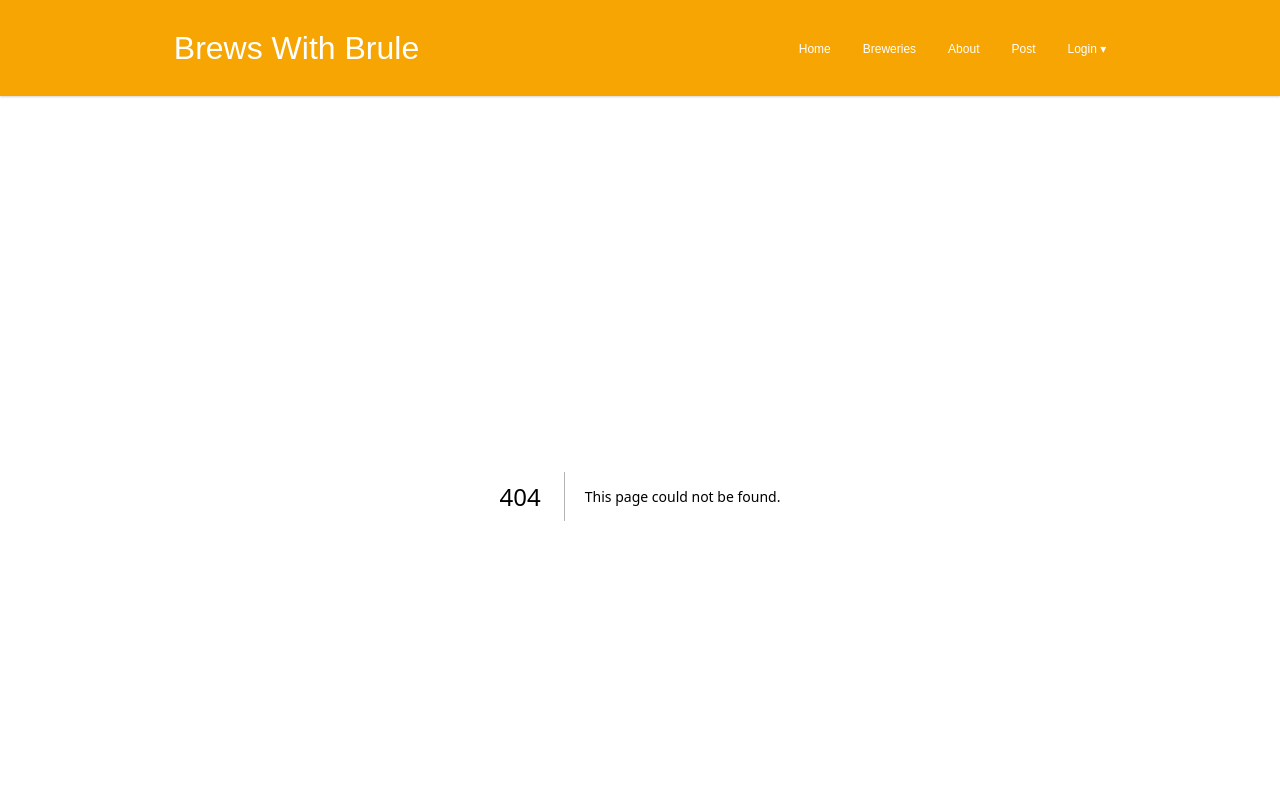
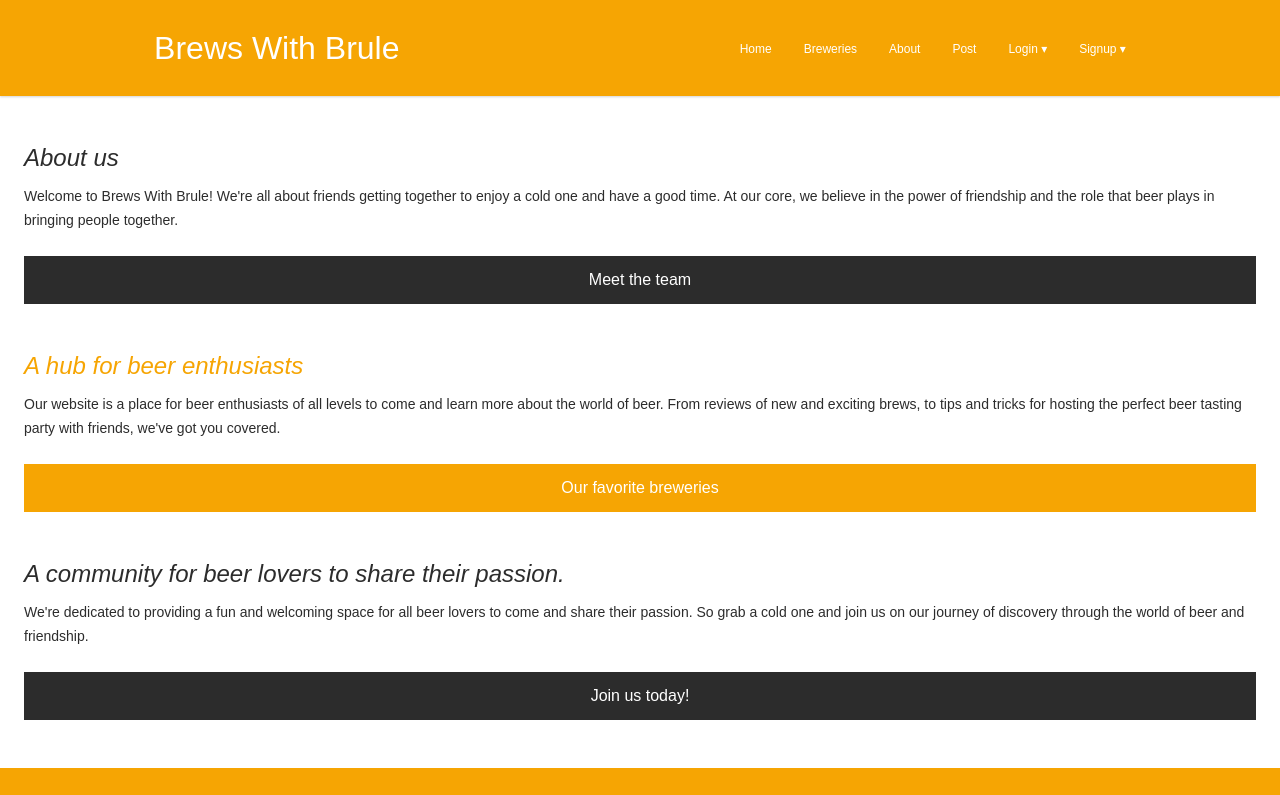
Before and after one commit to petehodnefield/brews-with-brule, a Next.js app in the folder frontend/: page /about in a window 1280 px wide. Before the commit this address had no page. Shown: the top 795 px of the page. Built offline with nearby package versions, Linux system fonts and the light colour scheme.

Commit message:
about 3 columns added

```diff
--- a/frontend/components/Nav.tsx
+++ b/frontend/components/Nav.tsx
@@ -19,6 +19,9 @@ const Nav = () => {
                 <li>
                     <Link href='/login' className='text-0.75 text-white  ml-8'>Login ▾</Link>
                 </li>
+                <li>
+                    <Link href='/signup' className='text-0.75 text-white  ml-8'>Signup ▾</Link>
+                </li>
 
             </ul>
         </nav>
--- /dev/null
+++ b/frontend/pages/about.tsx
@@ -0,0 +1,50 @@
+import React from 'react'
+import Head from 'next/head'
+
+
+const about = () => {
+    return (
+        <>
+            <Head>
+                <title>Brews With Brule</title>
+                <meta name="description" content="Generated by create next app" />
+                <meta name="viewport" content="width=device-width, initial-scale=1" />
+                <link rel="icon" href="/favicon.ico" />
+            </Head>
+            <main>
+                <article className='flex flex-col pt-12 relative mb-12'>
+                    <div className='px-6'>
+                        <h2 className='text-1.5 italic mb-3'>About us</h2>
+                        <p className='text-0.875 mb-6'>Welcome to Brews With Brule! We're all about friends getting together to enjoy a cold one and have a good time. At our core, we believe in the power of friendship and the role that beer plays in bringing people together.
+                        </p>
+                        <a href="#team"><button className='bg-dark text-white w-full h-12'>Meet the team</button></a>
+                    </div>
+                    <img className='hidden relative pt-8 w-60' src='https://plus.unsplash.com/premium_photo-1658526884541-e74c95642c6d?ixlib=rb-4.0.3&ixid=MnwxMjA3fDB8MHxwaG90by1wYWdlfHx8fGVufDB8fHx8&auto=format&fit=crop&w=1172&q=80' />
+                </article>
+                <article className='flex flex-col relative mb-12'>
+                    <div className='px-6'>
+                        <h2 className='text-1.5 italic mb-3 text-primary'>A hub for beer enthusiasts</h2>
+                        <p className='text-0.875 mb-6'>
+                            Our website is a place for beer enthusiasts of all levels to come and learn more about the world of beer. From reviews of new and exciting brews, to tips and tricks for hosting the perfect beer tasting party with friends, we've got you covered.
+                        </p>
+                        <button className='bg-primary text-white w-full h-12'>Our favorite breweries</button>
+                    </div>
+                </article>
+                <article className='flex flex-col relative mb-12'>
+                    <div className='px-6'>
+                        <h2 className='text-1.5 italic mb-3 '>A community for beer lovers to share their passion.</h2>
+                        <p className='text-0.875 mb-6'>
+                            We're dedicated to providing a fun and welcoming space for all beer lovers to come and share their passion. So grab a cold one and join us on our journey of discovery through the world of beer and friendship.
+
+                        </p>
+                        <button className='bg-dark text-white w-full h-12'>Join us today!</button>
+                    </div>
+                </article>
+
+            </main>
+        </>
+
+    )
+}
+
+export default about
--- /dev/null
+++ b/frontend/pages/post.tsx
@@ -0,0 +1,32 @@
+import React from 'react'
+import Head from 'next/head'
+
+
+const post = () => {
+    return (
+        <>
+            <Head>
+                <title>Brews With Brule</title>
+                <meta name="description" content="Generated by create next app" />
+                <meta name="viewport" content="width=device-width, initial-scale=1" />
+                <link rel="icon" href="/favicon.ico" />
+            </Head>
+            <main>
+                <div className='flex flex-col items-center'>
+                    <h2 className='font-semibold text-1.5'>Create a post</h2>
+                    <form className='w-full px-6'>
+                        <div className='flex items-left flex-col mb-8 w-full lg:w-80'>
+                            <div className='flex justify-between items-center w-full mb-1'>
+                                <label className='font-semibold text-0.875 '>Title</label>
+                                <p className='text-0.875 text-medium italic'>40/40 remaining</p>
+                            </div>
+                            <input className='rounded-lg h-12 p-4 font-semibold text-0.875 border-solid border-light border-2' name='username' type='text'></input>
+                        </div>
+                    </form>
+                </div>
+            </main>
+        </>
+    )
+}
+
+export default post
--- /dev/null
+++ b/frontend/pages/signup.tsx
@@ -0,0 +1,49 @@
+import React from 'react'
+import Head from 'next/head'
+
+
+export default function SignUp() {
+    return (
+        <>
+            <Head>
+                <title>Brews With Brule</title>
+                <meta name="description" content="Generated by create next app" />
+                <meta name="viewport" content="width=device-width, initial-scale=1" />
+                <link rel="icon" href="/favicon.ico" />
+            </Head>
+            <main className='flex justify-center h-screen bg-secondary lg:bg-white'>
+                <div className='flex flex-col items-center justify-start w-full   pt-12 lg:bg-secondary box-border  lg:mt-12 lg:w-34 lg:rounded-sm'>
+                    <h2 className=' text-1.5  mb-4'>Sign Up</h2>
+                    <form id='signIn' className='flex flex-col items-center w-full px-6 h-auto lg:pt-0 md:w-30 lg:w-34'>
+                        <div className='flex items-left flex-col mb-8 w-full lg:w-80'>
+                            <label className='font-semibold text-0.875 mb-1'>Username</label>
+                            <input className='rounded-lg h-12 p-4 font-semibold text-0.875' name='username' type='text'></input>
+                        </div>
+
+                        {/* Email group */}
+                        <div className='flex items-left flex-col mb-4 w-full lg:w-80'>
+                            <label className='font-semibold text-0.875 mb-1'>Email Address</label>
+                            <input className='rounded-lg h-12 p-4 font-semibold text-0.875' name='username' type='text'></input>
+                        </div>
+                        <div className='flex items-left flex-col mb-8 w-full lg:w-80'>
+                            <label className='font-semibold text-0.875 mb-1'>Confirm Email Address</label>
+                            <input className='rounded-lg h-12 p-4 font-semibold text-0.875' name='username' type='text'></input>
+                        </div>
+                        {/* Password group */}
+                        <div className='flex items-left flex-col mb-4 w-full  lg:w-80'>
+                            <label className='font-semibold text-0.875 mb-1'>Create Password</label>
+                            <input className='rounded-lg h-12 p-4 font-semibold text-0.875' name='password' type='password'></input>
+                        </div>
+                        <div className='flex items-left flex-col mb-8 w-full  lg:w-80'>
+                            <label className='font-semibold text-0.875 mb-1'>Confirm Password</label>
+                            <input className='rounded-lg h-12 p-4 font-semibold text-0.875' name='password' type='password'></input>
+                        </div>
+                        <button className='mb-6 bg-white h-12 rounded border-solid border border-medium w-full lg:w-80 ' >I am not a robot</button>
+                        <button type='submit' className='rounded bg-primary h-12 text-white text-1 font-semibold w-full lg:w-44 lg:rounded-full lg:mb-6'>Sign in</button>
+                    </form>
+                </div>
+
+            </main>
+        </>
+    )
+}
--- a/frontend/styles/globals.css
+++ b/frontend/styles/globals.css
@@ -9,4 +9,10 @@ body {
   box-sizing: border-box;
   margin: 0;
   padding: 0;
+  color: #2c2c2c;
 }
+
+button:hover {
+  opacity: .85;
+  transition: 250ms;
+}
--- a/frontend/tailwind.config.js
+++ b/frontend/tailwind.config.js
@@ -11,7 +11,7 @@ module.exports = {
       sm: ["14px", "20px"],
       base: ["16px", "24px"],
       0.75: [".75rem", "1rem"],
-      0.875: [".875rem", "1rem"],
+      0.875: [".875rem", "1.5rem"],
       1: ["1rem", "28px"],
       1.25: ["1.25rem", "28px"],
       1.5: ["1.5rem", "28px"],
```
